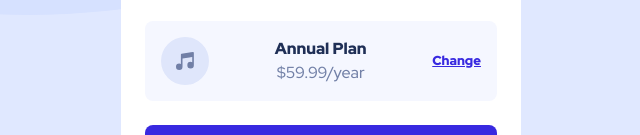
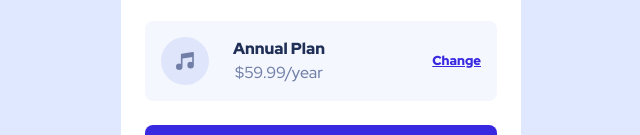
Before and after one commit to Fachi-r/order-summary-component, a plain HTML site: page index.html in a window 1280 px wide. Shown: the part 422-557 px from the top of the page, without its empty margins (319-959 px from the left). Drawn offline with Linux system fonts and the light colour scheme.

Commit message:
completed

```diff
--- a/index.html
+++ b/index.html
@@ -33,11 +33,12 @@
         </p>
 
         <div class="sub_container">
-          <img src="./images/icon-music.svg" alt="" class="music_icon" />
-
           <div class="annual_plan">
-            <p class="heading">Annual Plan</p>
-            <p>$59.99/year</p>
+            <img src="./images/icon-music.svg" alt="" class="music_icon" />
+            <div class="details">
+              <p class="heading">Annual Plan</p>
+              <p>$59.99/year</p>
+            </div>
           </div>
 
           <p class="change">Change</p>
--- a/style.css
+++ b/style.css
@@ -28,11 +28,13 @@ body {
   background-image: url("./images/pattern-background-mobile.svg");
   background-color: var(--pale-blue);
   background-repeat: no-repeat;
+  background-size: contain;
   padding: min(10%, 5rem) 0;
 }
 
 .container,
-.sub_container {
+.sub_container,
+.annual_plan {
   display: flex;
   align-items: center;
   text-align: center;
@@ -65,6 +67,9 @@ body {
 }
 .image {
   width: 100%;
+}
+.details{
+   padding-left: 1.5rem;
 }
 
 /* Typography */
```
